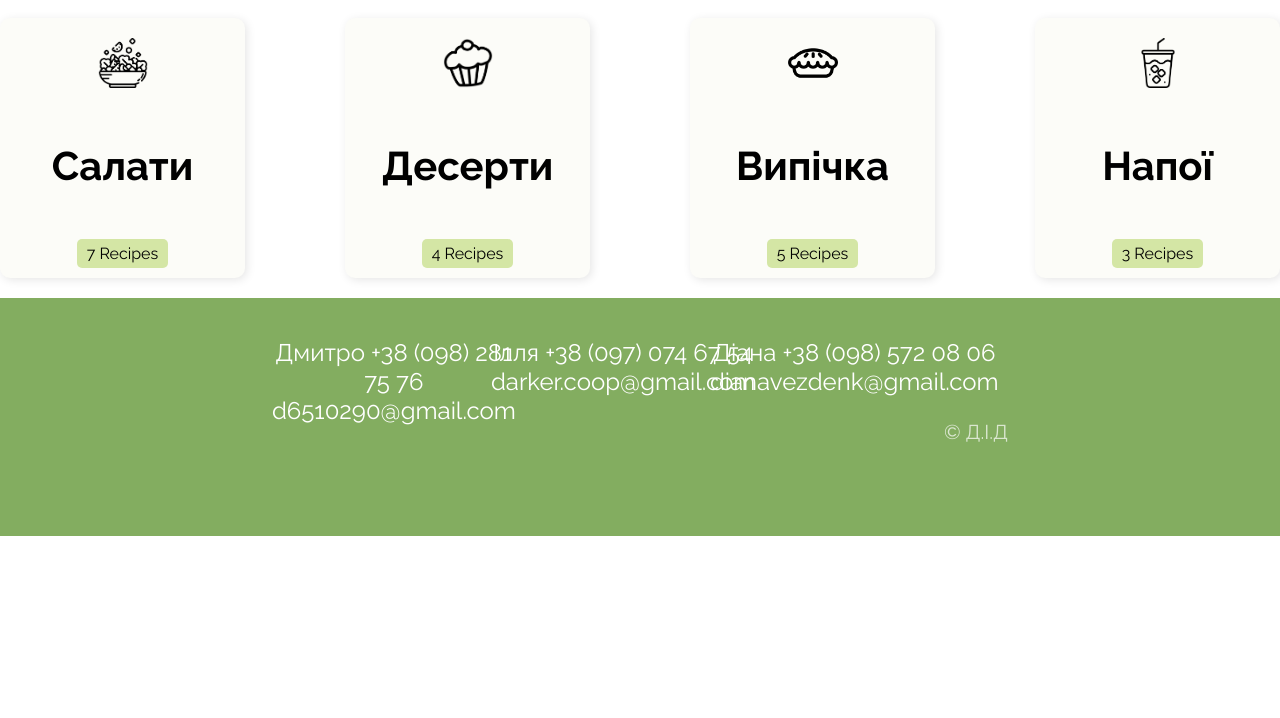
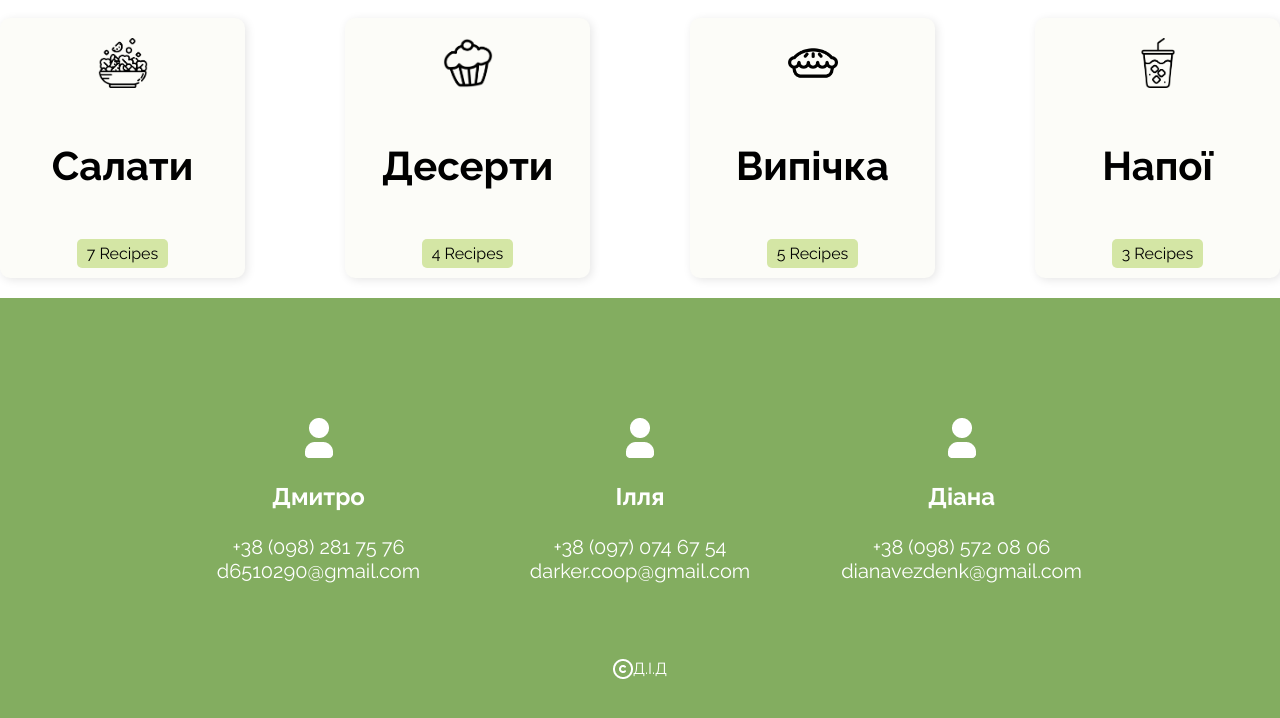
Before and after one commit to Logikaaa/D.I.D, a plain HTML site: page index.html in a window 1280 px wide. Shown: the part 754-1472 px from the top of the page. Before the commit the page ends 1290 px from the top, so only its background shows below. Drawn offline with Linux system fonts and the light colour scheme.

Commit message:
Add files via upload

```diff
--- a/index.html
+++ b/index.html
@@ -65,29 +65,26 @@
     </main>
 
     <footer>
-        <div class="footer-container">
-
-
-          <div class="footer-links">
-            <a href="#">
-                Дмитро
-                +38 (098) 281 75 76
-                d6510290@gmail.com</a>
-            <a href="#">
-                Ілля
-                +38 (097) 074 67 54
-                darker.coop@gmail.com</a>
-            <a href="#">
-                Діана
-                +38 (098) 572 08 06
-                dianavezdenk@gmail.com</a>
-
-
-        </div>
-
-        <div class="footer-bottom">
-          <p>&copy; Д.І.Д</p>
-        </div>
+    <div class="containerr">
+      <div class="man">
+      <img src="./img/man.png" alt="man">
+      <p>Дмитро</p>
+      <a href="tel:+380982817576">+38 (098) 281 75 76</a>
+      <a href="mailto:d6510290@gmail.com">d6510290@gmail.com</a>
+     </div>
+      <div class="man"><img src="./img/man.png" alt="man">
+        <p>Ілля</p>
+        <a href="tel:+380970746754">+38 (097) 074 67 54</a>
+        <a href="mailto:darker.coop@gmail.com">darker.coop@gmail.com</a></div>
+      <div class="man"><img src="./img/man.png" alt="man">
+        <p>Діана</p>
+        <a href="tel:+380985720806">+38 (098) 572 08 06</a>
+        <a href="mailto:dianavezdenk@gmail.com">dianavezdenk@gmail.com</a></div>
+    </div>
+    <div class="cop">
+        <img src="./img/cop.png">
+        <p>Д.І.Д</p>
+    </div>
     </footer>
 </body>
 </html>
--- a/style.css
+++ b/style.css
@@ -27,70 +27,11 @@ nav{
 footer {
     background: #83AD60;
     color: #fff;
-    padding: 20px 0;
+    padding-top: 120px;
+    padding-bottom: 120px;
     text-align: center;
     font-family: Raleway;
   }
-
-  .footer-container {
-    display: flex;
-    flex-wrap: wrap;
-    justify-content: center;
-    align-items: center;
-    gap: 30px;
-    padding: 20px;
-  }
-
-
-
-
-  .footer-links {
-    display: flex;
-    gap: 15px;
-  }
-
-  .footer-links a {
-    color: #fff;
-    text-decoration: none;
-    font-size: 24px;
-    width: 204px;
-    height: 158px;
-    display: flex;
-    justify-content: space-around;
-
-  }
-
-  .footer-links a:hover {
-    text-decoration: underline;
-  }
-
-  .footer-social {
-    display: flex;
-    gap: 10px;
-  }
-
-  .social-icon {
-    font-size: 20px;
-    text-decoration: none;
-    color: #fff;
-    transition: 0.3s;
-  }
-
-  .social-icon:hover {
-    transform: scale(1.2);
-  }
-
-.footer-bottom {
-    margin-top: 30px;
-    font-size: 20px;
-    opacity: 0.7;
-    text-align: center;
-    color: #fff;
-}
-
-
-
-
 
 .nav-menu li{
     list-style: none;
@@ -174,3 +115,43 @@ h3 {
   display: inline-block;
   margin-top: 10px;
 }
+
+.man a  {
+font-size: 20px;
+font-weight: 400;
+color:#fff;
+text-decoration: none;
+}
+
+.man {
+  width: 241px;
+  display: flex;
+  flex-direction: column;
+  justify-content: center;
+}
+
+.man img {
+  display:block;
+  width: 28px;
+  margin: auto;
+}
+
+.man p {
+font-size: 24px;
+font-weight: 700;
+}
+
+.containerr{
+display: flex;
+width: 884px;
+justify-content: space-between;
+align-items: flex-start;
+margin: auto;
+}
+
+.cop {
+  display:flex;
+  align-items: center;
+  justify-content: center;
+  margin-top: 60px;
+}
```
Also changed, not shown: img/cop.png (added), img/man.png (added).
